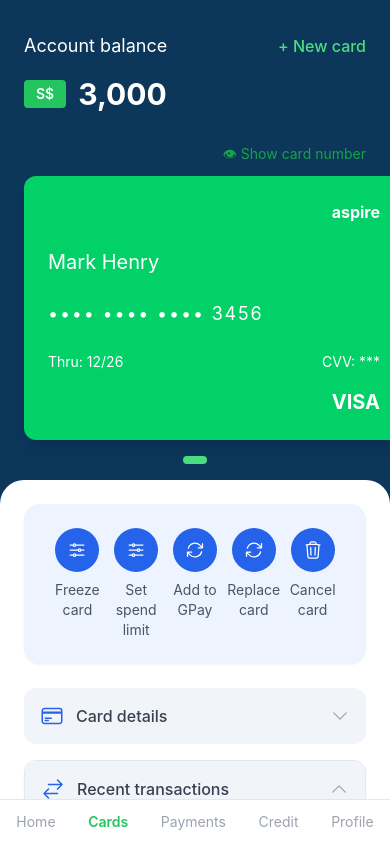
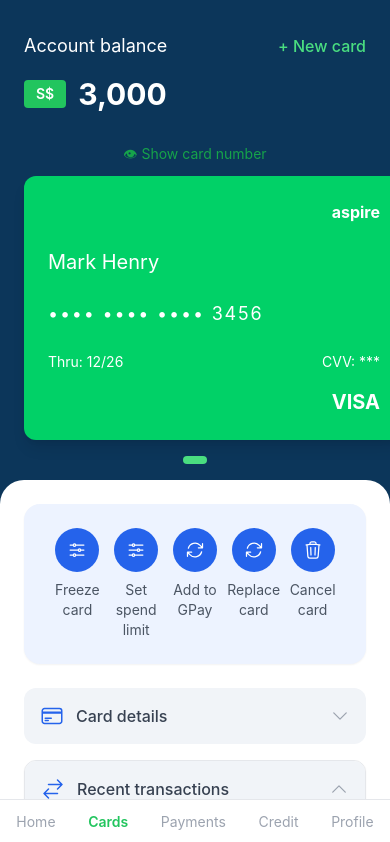
Before and after one commit to abhiSuman99/aspire-repo, a React (Create React App) app: page / in a window 390 px wide. Shown: the top 842 px of the page. Built offline with nearby package versions, Linux system fonts and the light colour scheme.

Commit message:
Add files via upload

```diff
--- a/src/components/DebitCard.tsx
+++ b/src/components/DebitCard.tsx
@@ -17,7 +17,7 @@ const DebitCard: React.FC<Props> = ({ name, number, expiry, frozen = false }) =>
   const [show, setShow] = useState(false)
 
   return (
-    <div className="flex flex-col items-end">
+    <div className="flex flex-col items-center lg:items-end">
 
       <button
         className="text-green-600 text-sm mb-3"
```
